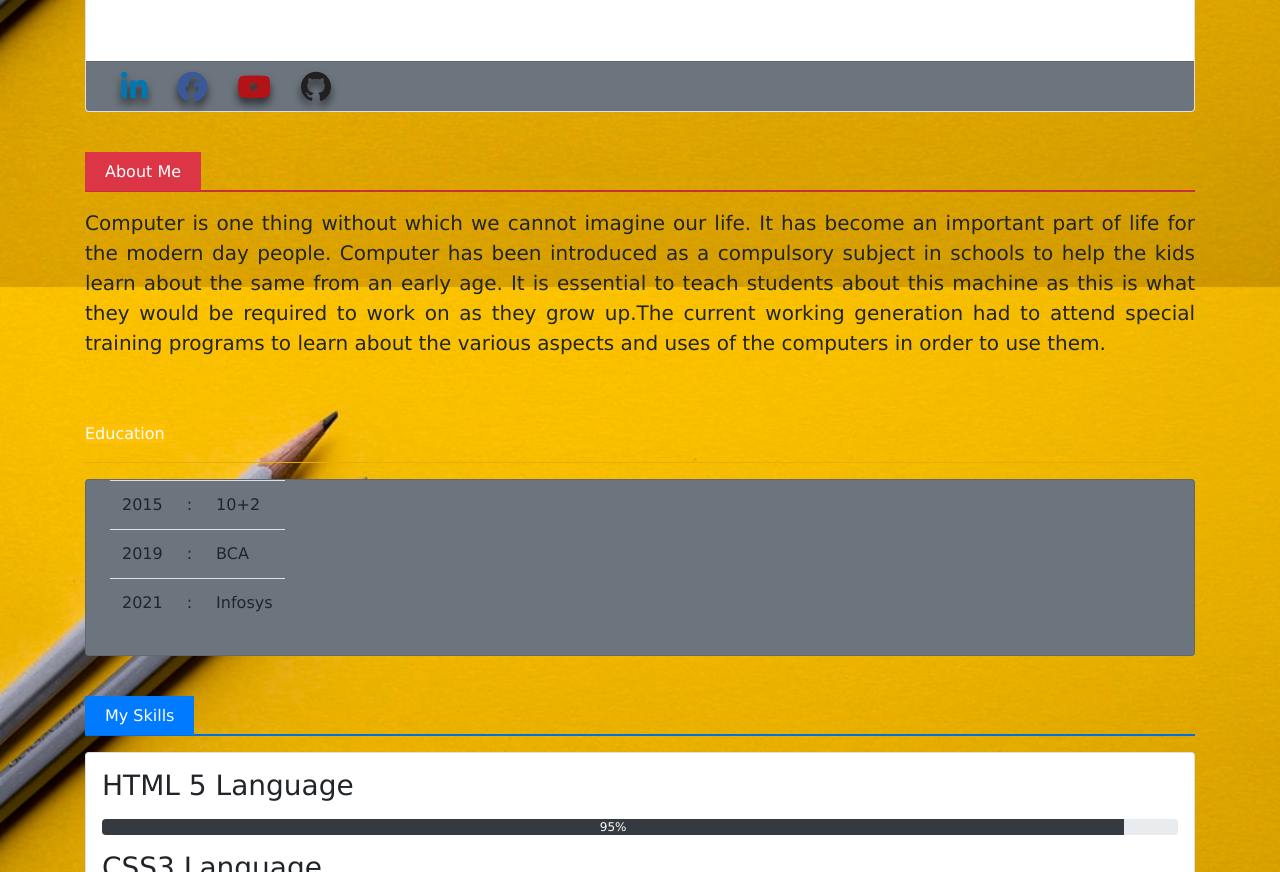
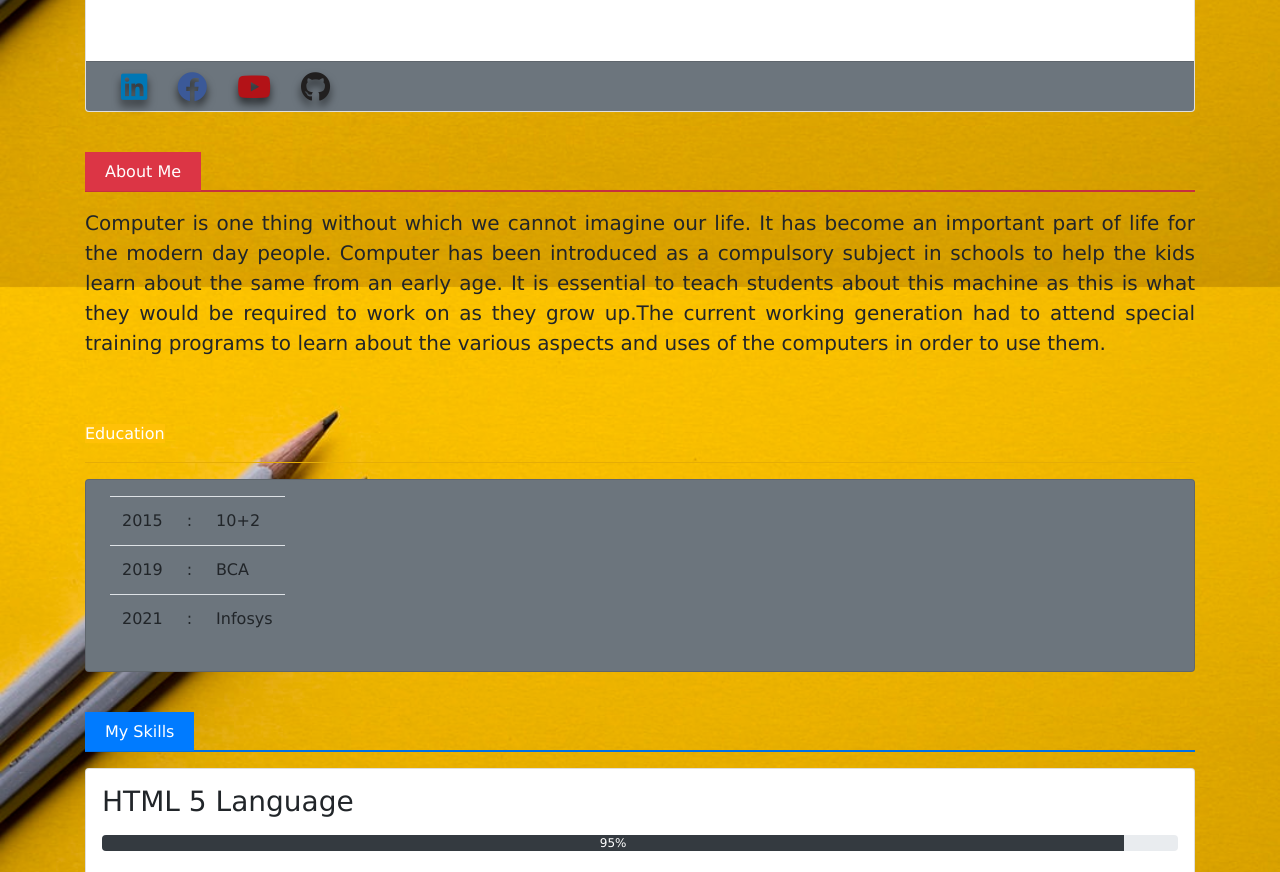
Before and after one commit to devpriyam/portfolio1, a plain HTML site: page Portfolio/index.html in a window 1280 px wide. Shown: the part 513-1385 px from the top of the page. Drawn offline with Linux system fonts and the light colour scheme; files that its build step writes are made by us from their sources.

Commit message:
Add files via upload
Bug fixes

```diff
--- a/Portfolio/index.html
+++ b/Portfolio/index.html
@@ -6,7 +6,7 @@
     <meta http-equiv="X-UA-Compatible" content="ie=edge">
     <link rel="stylesheet" a href="css/bootstrap.css"/>
     <link rel="stylesheet" href="fontawesome/css/all.css"/>
-    <link rel="stylesheet" href="fontawesome/css/font-awesome.min.css">
+    <link rel="stylesheet" href="https://use.fontawesome.com/releases/v5.15.1/css/all.css">
    <link rel="stylesheet" href="css/mystyle.css"/>
    <script src="js/jquery.js"></script>
     <script src="js/bootstrap.js"></script>
@@ -99,16 +99,15 @@
 	</div>
 </div>
 </div>
-   </div>
+
 
 <!--Education-->
-<div id="Education" class="mt-5 ">
-   <div class="container">
+<div id="Education" class="container mt-5 ">
             <div class="row">
          <div class="col">
       <span class="bg-warning text-white">Education</span><hr class="bg-warning">
       <div class="card bg-secondary">
-         <div class="card-title">
+         <div class="card-title mt-3">
             <table class="table table-responsive ml-4">
                <tr>
                   <td>2015</td>
@@ -131,8 +130,7 @@
             </div>
               </div>
            </div>
-                </div>
-             </div>
+
 
    <!--Skills-->
    <div id="Skills" class="mt-5">
```
